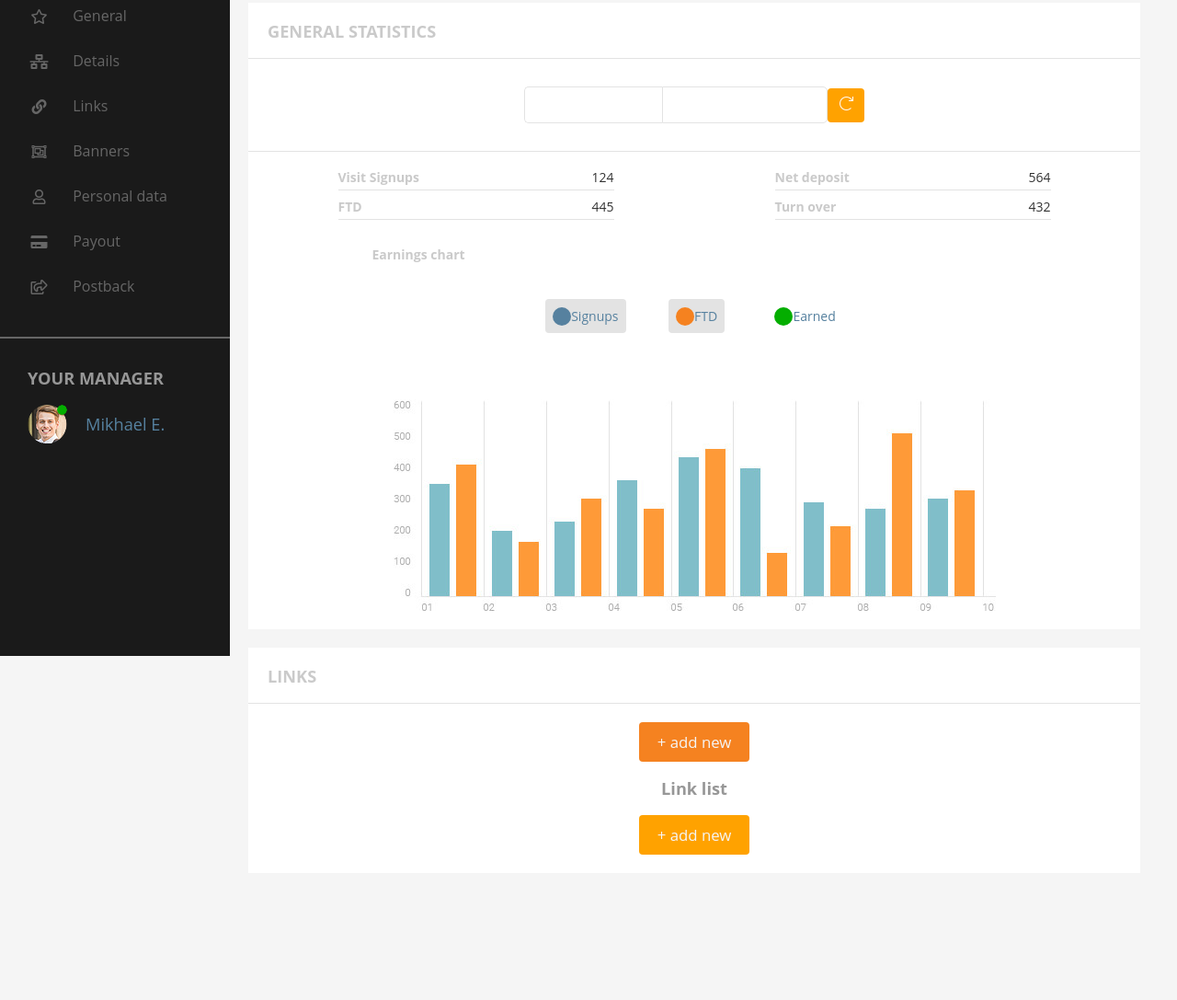
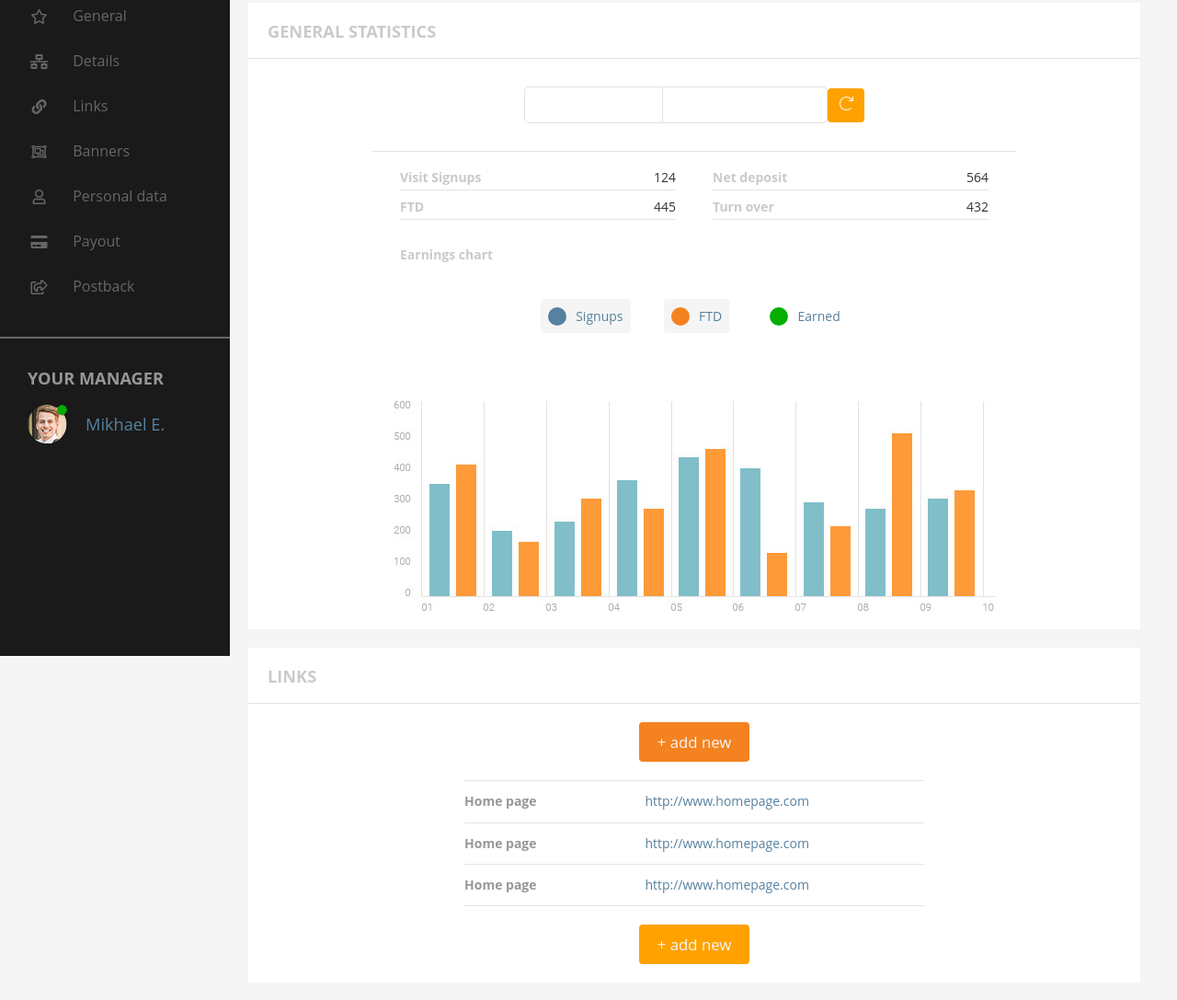
Before and after one commit to kai-mareving/golden-wallet, a website: page src/index.html in a window 1280 px wide. Shown: the part 87-1174 px from the top of the page at 92% size. Before the commit the page ends 1056 px from the top, so only its background shows below. Drawn offline with nearby package versions, Linux system fonts and the light colour scheme; files that its build step writes are made by us from their sources.

Commit message:
main section v.0.3

```diff
--- a/src/index.html
+++ b/src/index.html
@@ -110,7 +110,7 @@
         <div class="btn btn-white"><div class="dot" id="bigGreen"></div><a href="#">Earned</a></div>
       </div>
     </div>
-    <div class="chart-container content">
+    <div class="chart-container">
       <img src="./images/chart.jpg" alt="chart" id="earnChart">
     </div>
 
@@ -120,12 +120,26 @@
     <div class="title">
       <h3>LINKS</h3>
     </div>
-    <div class="content">
+    <div class="links-content">
       <div class="flex-col-100">
         <a href="#" class="btn btn-primary">+ add new</a>
       </div>
-      <div class="flex-col-100">
-        <h3>Link list</h3>
+      <div class="link-col flex-col-100">
+        <div class="link-row">
+          <div class="link-text"><p>Home page</p><a href="#">http://www.homepage.com</a></div>
+          <div class="link-icons"><img src="images/icons/link.png" class="icon hidden" alt="link">
+          <img src="images/icons/trash.png" class="icon hidden" alt="remove"></div>
+        </div>
+        <div class="link-row">
+            <div class="link-text"><p>Home page</p><a href="#">http://www.homepage.com</a></div>
+            <div class="link-icons"><img src="images/icons/link.png" class="icon hidden" alt="link">
+            <img src="images/icons/trash.png" class="icon hidden" alt="remove"></div>
+        </div>
+        <div class="link-row">
+            <div class="link-text"><p>Home page</p><a href="#">http://www.homepage.com</a></div>
+            <div class="link-icons"><img src="images/icons/link.png" class="icon hidden" alt="link">
+            <img src="images/icons/trash.png" class="icon hidden" alt="remove"></div>
+        </div>
       </div>
       <div class="flex-col-100">
         <a href="#" class="btn btn-secondary">+ add new</a>
--- a/src/sass/_layout.scss
+++ b/src/sass/_layout.scss
@@ -15,6 +15,19 @@ body {
   font-size: $paragraph-font-size;
 }
 
+//***** HELPERS: FLEX DIVS *****
+div {
+  &.flex-row-wrap { display: flex;
+    flex-flow: row wrap; }
+
+  &.flex-col-wrap { display: flex;
+    flex-flow: column wrap; }
+
+  &.flex-row-100 { @include flex(row, center, center, 100%, null); }
+
+  &.flex-col-100 { @include flex(column, null, null, 100%, null); }
+}
+
 h1 { font-size: $title-font-size; }
 
 h2 { font-size: $paragraph-font-size * 1.5; }
@@ -26,41 +39,11 @@ a {
   font-size: inherit;
   color: $blue-color;
 
-  &:hover {
-    color: $brand-secondary-color;
-  }
+  &:hover { color: $brand-secondary-color; }
 }
 
-section {
-  background: $white-color;
-  @include flex(column, null, null, 100%, null);
 
-  div.content {
-    @include flex(column, center, center, null, null);
-    @include spacing(0, 20px 0);
-  }
-}
-
-//* HELPERS: FLEX DIVS
-div.flex-row-wrap {
-  display: flex;
-  flex-flow: row wrap;
-}
-
-div.flex-col-wrap {
-  display: flex;
-  flex-flow: column wrap;
-}
-
-div.flex-row-100 {
-  @include flex(row, center, center, 100%, null);
-}
-
-div.flex-col-100 {
-  @include flex(column, null, null, 100%, null);
-}
-
-//* RWD
+//********** RWD **********
 @media (max-width: 768px) {
   body {
     margin: 0;
--- a/src/sass/components/_button.scss
+++ b/src/sass/components/_button.scss
@@ -27,13 +27,17 @@
 
   &.btn-grey {
     @include flex(row, center, space-evenly, null, nowrap);
-    @include btn($gray-hover-light-color, $gray-hover-dark-color);
+    @include btn($gray-hover-white-color, $gray-hover-dark-color);
     width: auto;
+
+    a { padding: 0 0 0 10px; }
   }
 
   &.btn-white {
     @include flex(row, center, space-evenly, null, nowrap);
     @include btn($white-color, $gray-hover-dark-color);
     width: auto;
+
+    a { padding: 0 0 0 10px; }
   }
 }
--- a/src/sass/pages/_main.scss
+++ b/src/sass/pages/_main.scss
@@ -1,6 +1,14 @@
 //***** GENERAL STATISTICS *****
+section {
+  background: $white-color;
+  @include flex(column, null, null, 100%, null);
+}
+
 section#general {
+  align-items: center;
+
   .title {
+    width: 100%;
     border-bottom: 1px solid $gray-hover-light-color;
     padding-left: 1.5em;
     padding-top: 0.2em;
@@ -8,6 +16,8 @@ section#general {
   }
 
   .date-wrapper {
+    width: 100%;
+    max-width: 700px;
     @include flex(column, center, center, 100%, wrap);
     border-bottom: 1px solid $gray-hover-light-color;
 
@@ -50,6 +60,8 @@ section#general {
 
 
   .general-summary {
+    width: 100%;
+    max-width: 700px;
     @include flex(null, center, center, null, wrap);
     min-height: 100%;
     padding: 10px;
@@ -82,16 +94,19 @@ section#general {
   /* this-needs to have width=100%
   -> achieve content placement differently so that its rwd friendly */
   .chart-text {
-    width: 370px;
+    width: 100%;
+    max-width: 640px;
     display: flex;
     flex-flow: row wrap;
-    justify-content: center;
+    justify-content: flex-start;
     @include spacing(0, 20px 0);
     color: lighten($gray-hover-dark-color, 20%);
     font-weight: bold;
   }
 
   .chart-legend {
+    width: 100%;
+    max-width: 700px;
     @include spacing(0, 20px 0);
     @include flex(column, center, null, 100%, wrap);
 
@@ -113,17 +128,76 @@ section#general {
     }
   }
 
+  .chart-container {
+    width: 100%;
+    max-width: 700px;
+    @include flex(column, center, center, null, null);
+    @include spacing(0, 20px 0);
+  }
+
 }
 
 //***** LINKS *****
 section#links {
   @include spacing(20px 0, 0);
+  align-items: center;
 
   .title {
+    width: 100%;
     border-bottom: 1px solid $gray-hover-light-color;
     padding-left: 1.5em;
     padding-top: 0.2em;
     color: lighten($gray-hover-dark-color, 20%);
+  }
+
+  .links-content {
+    @include flex(column, center, center, null, null);
+    @include spacing(0, 20px 0);
+    width: 100%;
+    max-width: 700px;
+  }
+
+  .link-col {
+    width: 100%;
+    max-width: 500px;
+    @include spacing(0, 20px 0);
+  }
+
+  .link-row {
+    @include flex(row, center, center, 100%, nowrap);
+    border-bottom: 1px solid $gray-hover-light-color;
+
+    &:first-of-type { border-top: 1px solid $gray-hover-light-color; }
+
+    .link-text {
+      display: inline-flex;
+      align-items: center;
+      justify-content: space-between;
+      flex: 3;
+
+      p { font-weight: bold; }
+    }
+
+    .link-icons {
+      display: inline-flex;
+      align-items: center;
+      justify-content: flex-end;
+      flex: 1;
+
+      img {
+        visibility: hidden;
+        @include spacing(0 2px,0);
+        width: 13px;
+        height: 13px;
+      }
+    }
+
+    &:hover {
+      background: $gray-hover-white-color;
+
+      .link-icons img { visibility: visible; }
+    }
+
   }
 }
 
```
Also changed, not shown: src/js/script.js (+13 -0 lines), src/images/icons/link.png (added).
